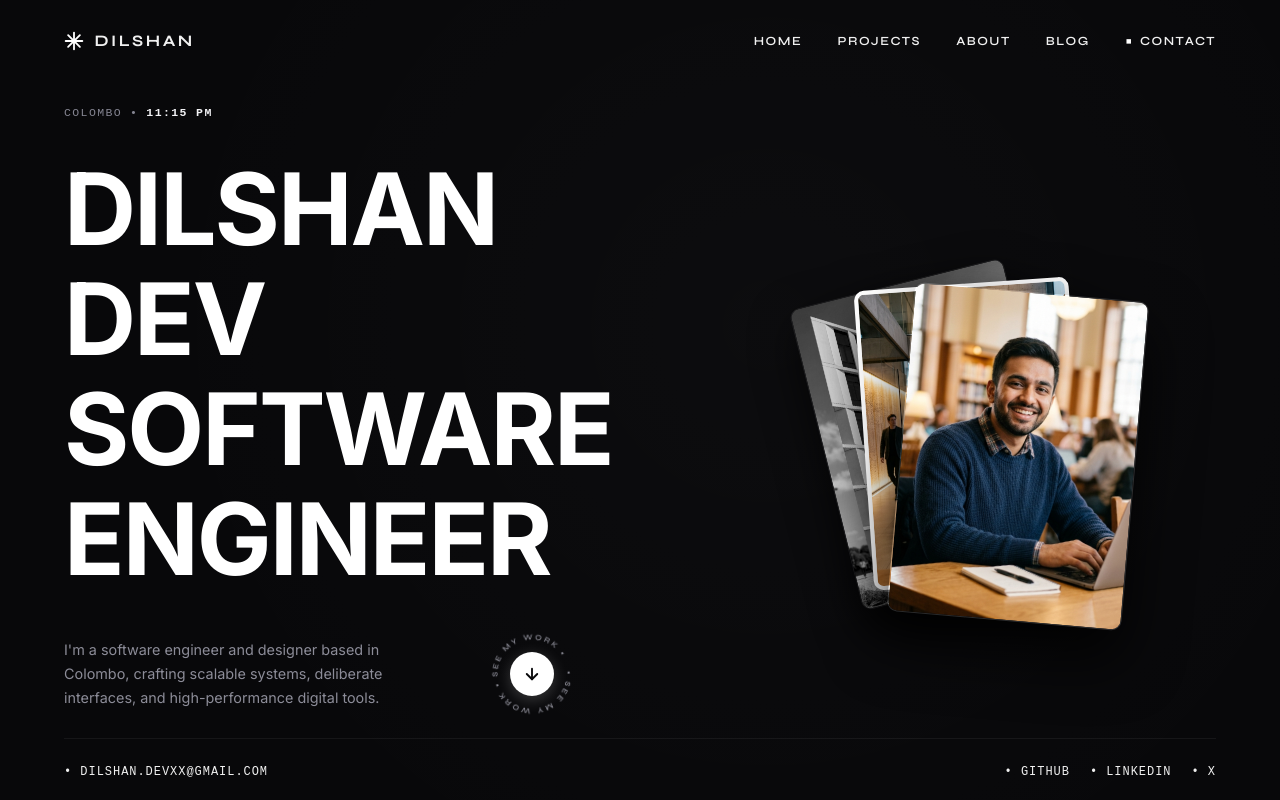
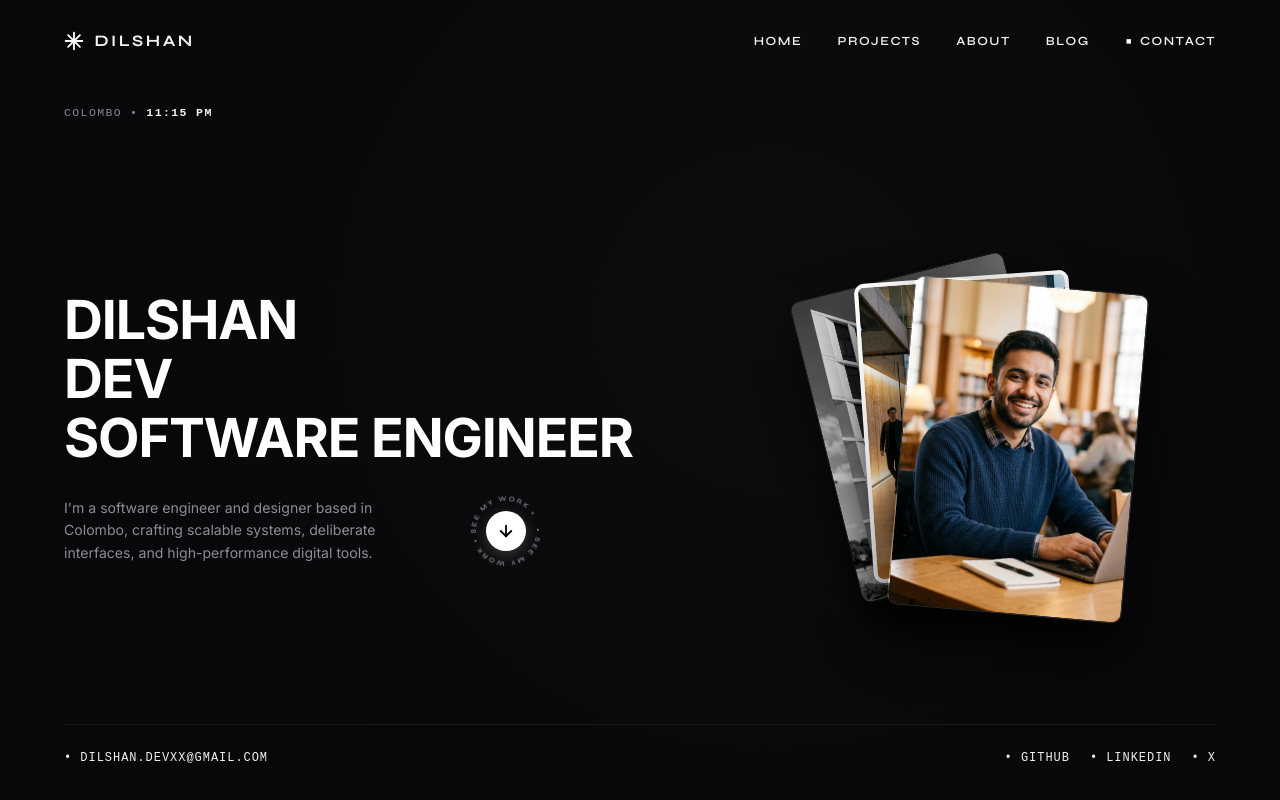
Before and after one commit to dilshandevxx/dilshan-personal-portfolio, a Next.js app: page / in a window 1280 px wide. Shown: the top 800 px of the page. Built offline with nearby package versions, Linux system fonts and the light colour scheme; a web font is replaced by a local one.

Commit message:
style(hero): scale down hero title and narrative text size

```diff
--- a/src/components/cover/sections/HeroLumen.module.css
+++ b/src/components/cover/sections/HeroLumen.module.css
@@ -84,13 +84,13 @@
 
 .title {
   font-family: var(--font-display, 'Syne', sans-serif);
-  font-size: clamp(3.2rem, 7.8vw, 6.8rem);
+  font-size: clamp(2rem, 4.2vw, 3.8rem);
   font-weight: 700;
-  line-height: 0.94;
-  letter-spacing: -0.025em;
+  line-height: 1.05;
+  letter-spacing: -0.02em;
   color: #ffffff;
   text-transform: uppercase;
-  margin: 0 0 2rem 0;
+  margin: 0 0 1.35rem 0;
   display: flex;
   flex-direction: column;
 }
@@ -108,18 +108,18 @@
 
 .bio {
   font-family: var(--font-body), 'Inter', -apple-system, sans-serif;
-  font-size: clamp(0.9rem, 1.05vw, 1.02rem);
-  line-height: 1.65;
+  font-size: clamp(0.88rem, 1vw, 0.95rem);
+  line-height: 1.6;
   color: #8c8c98;
-  max-width: 380px;
+  max-width: 360px;
   margin: 0;
 }
 
 /* Rotating "SEE MY WORK" Circular Badge */
 .rotatingBadge {
   position: relative;
-  width: 96px;
-  height: 96px;
+  width: 84px;
+  height: 84px;
   display: flex;
   align-items: center;
   justify-content: center;
@@ -129,8 +129,8 @@
 }
 
 .centerCircle {
-  width: 44px;
-  height: 44px;
+  width: 40px;
+  height: 40px;
   border-radius: 50%;
   background: #ffffff;
   color: #09090b;
@@ -310,7 +310,8 @@
     padding-bottom: 2rem;
   }
   .title {
-    font-size: 2.75rem;
+    font-size: clamp(1.75rem, 5.5vw, 2.15rem);
+    line-height: 1.1;
   }
   .cardStack {
     height: 320px;
```
